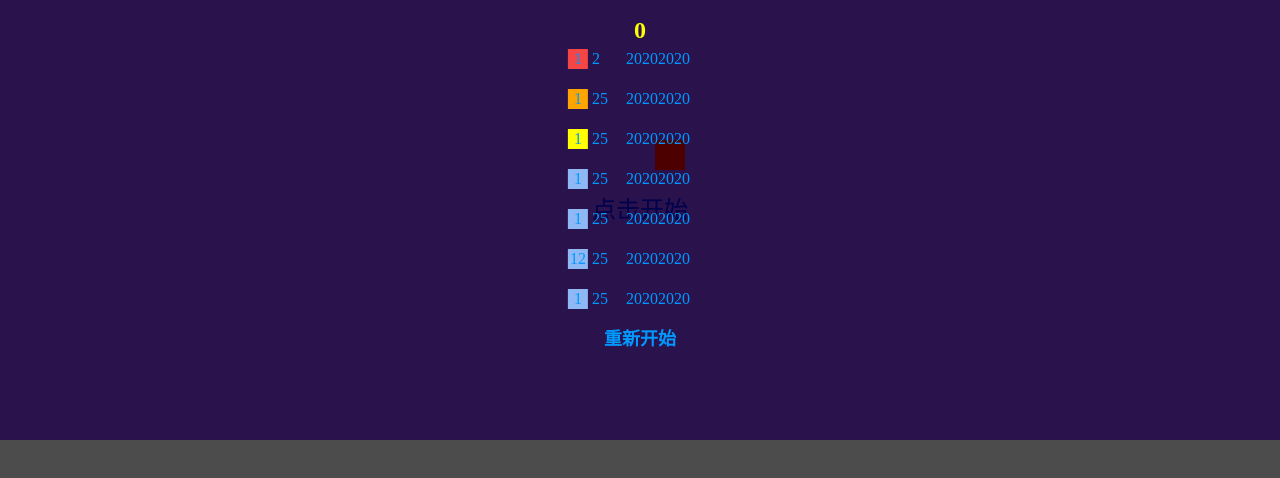
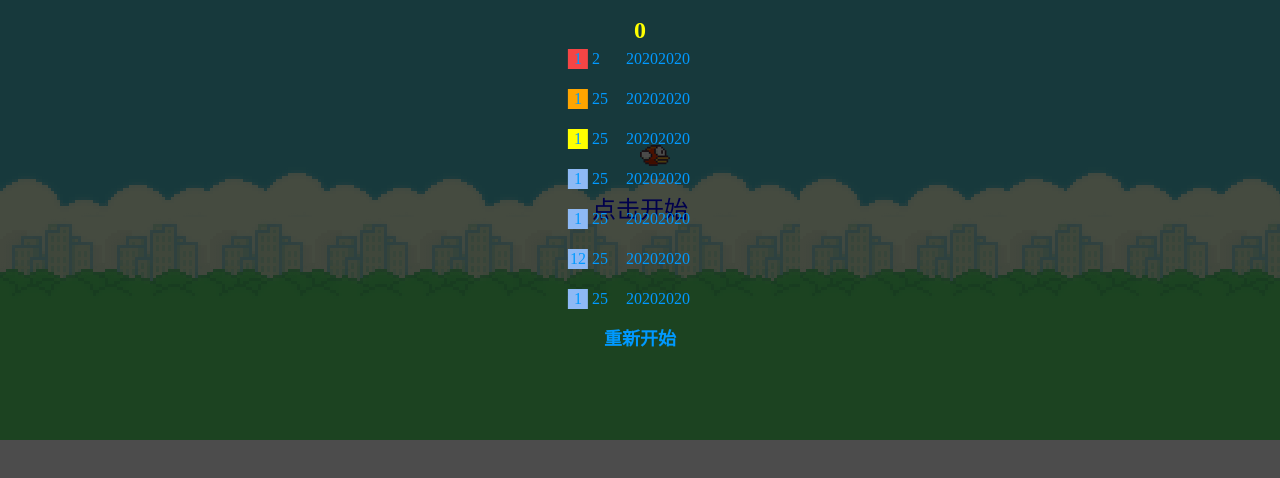
Before and after one commit to chaoyuekongjian/Bird, a plain HTML site: page index.html in a window 1280 px wide. Shown: the part 160-638 px from the top of the page. Drawn offline with Linux system fonts and the light colour scheme.

Commit message:
上交图片

```diff
--- a/css/index.css
+++ b/css/index.css
@@ -5,17 +5,18 @@
 #game {
     width: 100%;
     height: 600px;
-    background-color: #8d3cff;
+    background-image: url('../images/sky.png');
 }
 
 .bird {
     position: absolute;
     left: 50%;
+    transform: translateX(-50%);
     margin-left: 15px;
     width: 30px;
     height: 30px;
-    background-color: red;
     top: 300px;
+    background-image: url('../images/birds.png');
 }
 
 .start {
@@ -26,7 +27,7 @@
     text-align: center;
     position: absolute;
     left: 50%;
-    margin-left: -100px;
+    transform: translateX(-50%);
     top: 350px;
 }
 
```
Also changed, not shown: images/bird.png (added), images/birds.png (added), images/pipe1.png (added), images/pipe2.png (added), images/sky.png (added), images/图示-1.jpg (added), images/图示-2.jpg (added), images/流程图.png (added).
